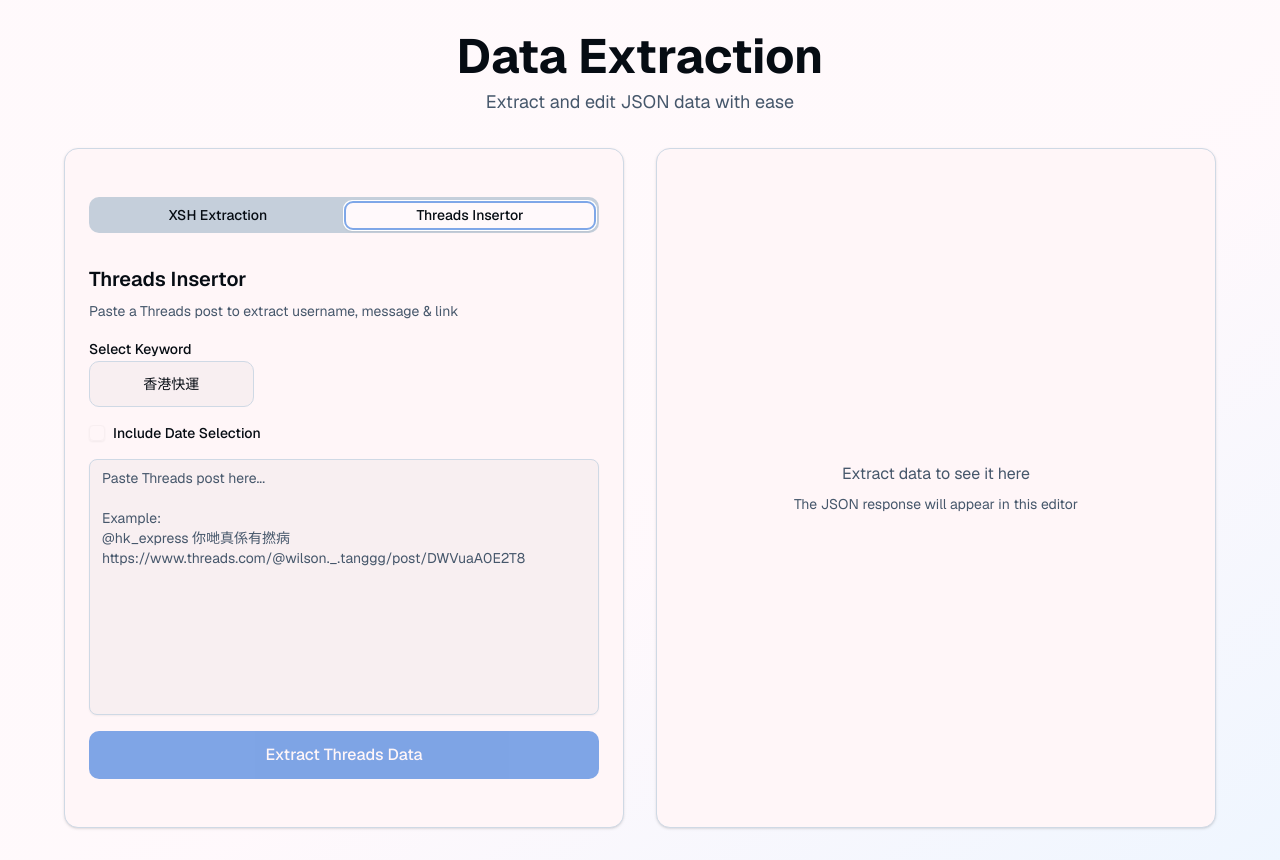
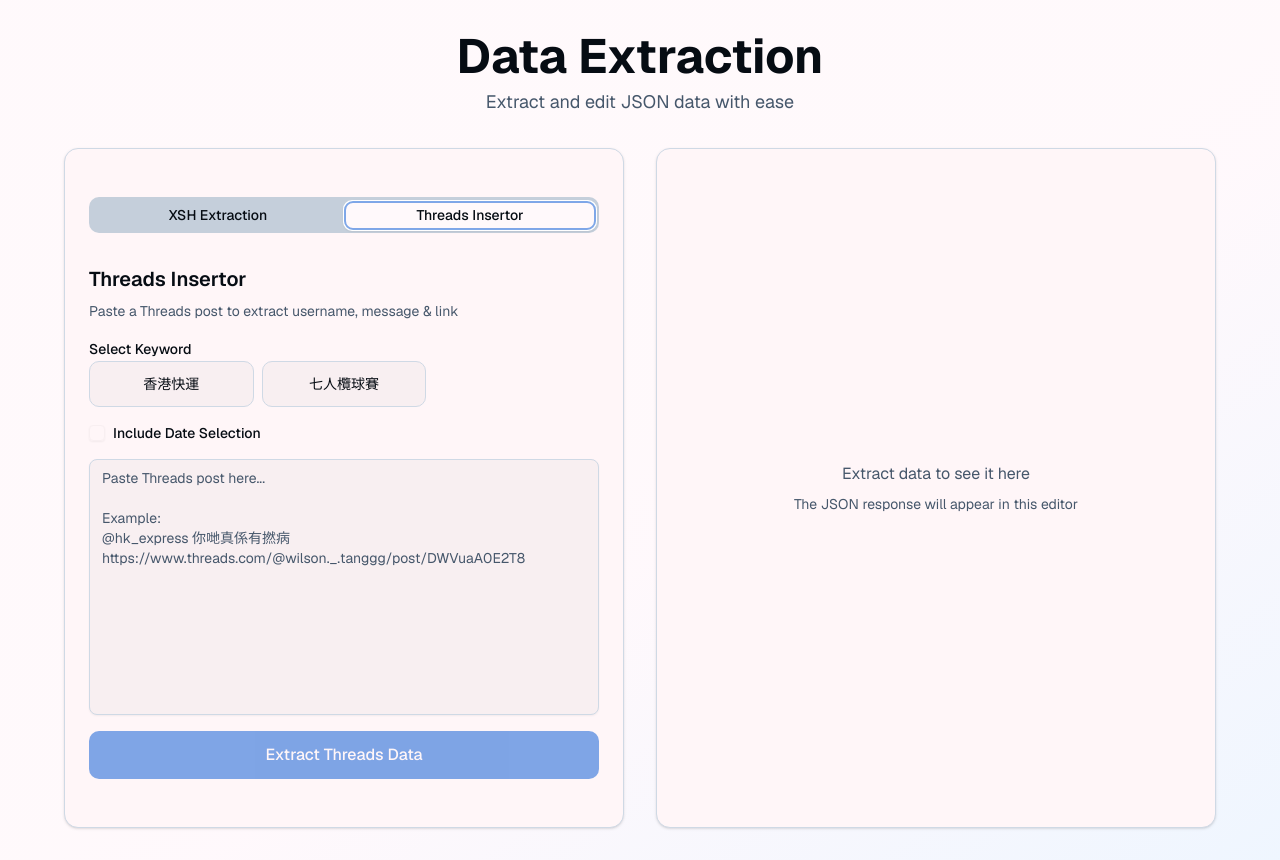
Before and after one commit to nikita2423/xsh-manual-extraction, a Next.js app: page / in a window 1280 px wide. Both pictures are taken after a click on the tab "Threads Insertor". Built offline with nearby package versions, Linux system fonts and the light colour scheme.

Commit message:
feat: update keywords in ThreadsPanel and toggle keyword selection

```diff
--- a/components/threads-panel.tsx
+++ b/components/threads-panel.tsx
@@ -13,7 +13,10 @@ interface ThreadsPanelProps {
   setInput: (input: string) => void;
 }
 
-const KEYWORDS = [{ value: "香港快運", label: "香港快運" }];
+const KEYWORDS = [
+  { value: "香港快運", label: "香港快運" },
+  { value: "七人欖球賽", label: "七人欖球賽" },
+];
 
 export function ThreadsPanel({
   onExtract,
@@ -76,7 +79,7 @@ export function ThreadsPanel({
           {KEYWORDS.map((k) => (
             <button
               key={k.value}
-              onClick={() => setKeyword(k.value)}
+              onClick={() => setKeyword(keyword === k.value ? "" : k.value)}
               disabled={loading}
               className={`px-4 py-3 rounded-lg font-medium text-sm transition-all border ${
                 keyword === k.value
```
Also changed, not shown: 1 other file (tests, documents, lock files or other folders).
